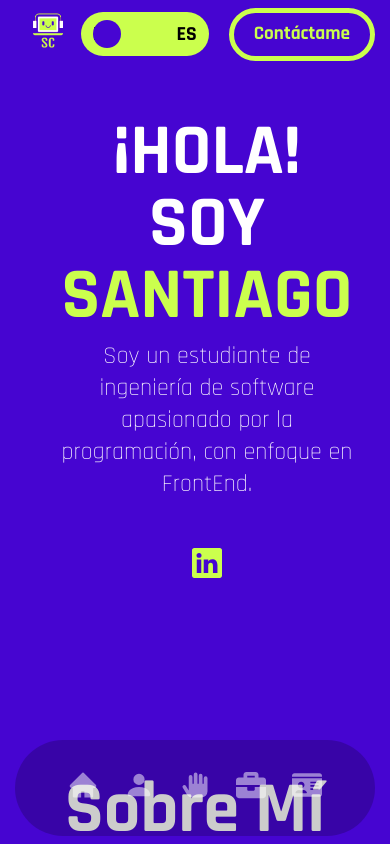
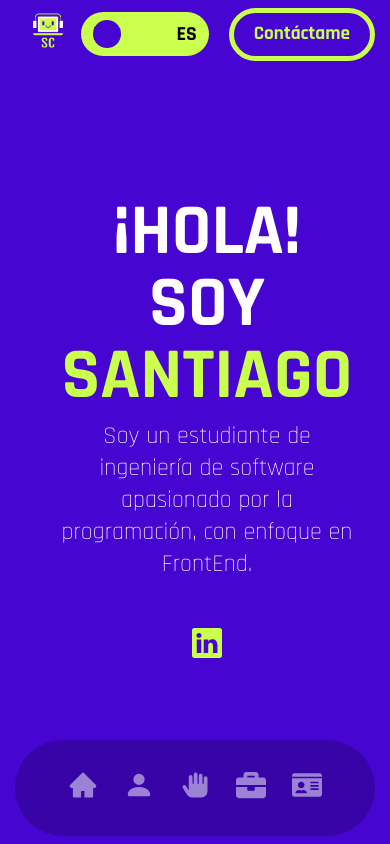
Before and after one commit to Saidres/miportafolio, a React (Vite) app: page / in a window 390 px wide. Shown: the top 844 px of the page. Built offline with nearby package versions, Linux system fonts and the light colour scheme; some icons are missing.

Commit message:
[Fix] padding

```diff
--- a/src/components/Banner.tsx
+++ b/src/components/Banner.tsx
@@ -28,7 +28,7 @@ const Banner = () => {
   };
 
   return (
-    <div className="section grid grid-cols-1 lg:grid-cols-2 pt-20 pb-32 lg:pt-0" id="home">
+    <div className="section grid grid-cols-1 lg:grid-cols-2 pt-40 pb-32 lg:pt-0" id="home">
       {/* Contenido de la izquierda */}
       <div className="flex flex-col justify-center items-center lg:items-start p-9 ml-6 lg:ml-60">
         <div className="mb-2 text-center lg:text-left">
```
